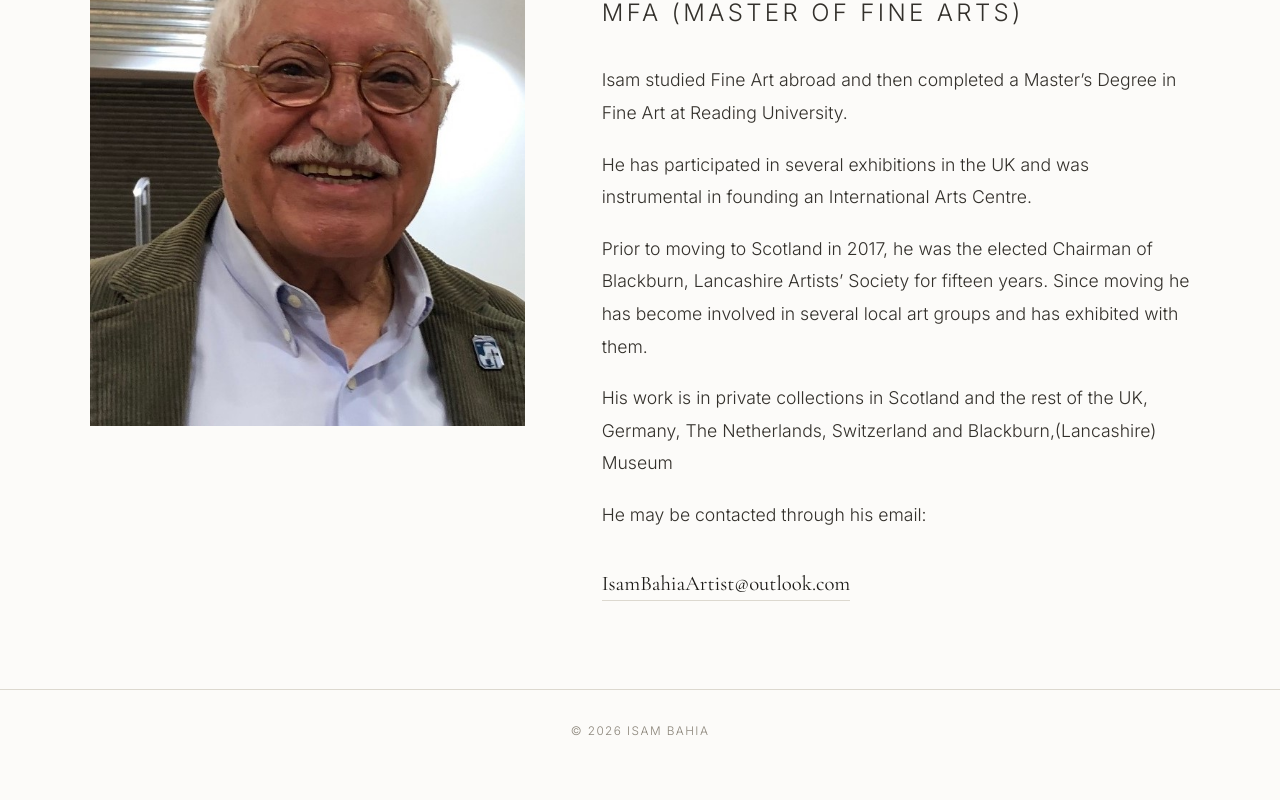
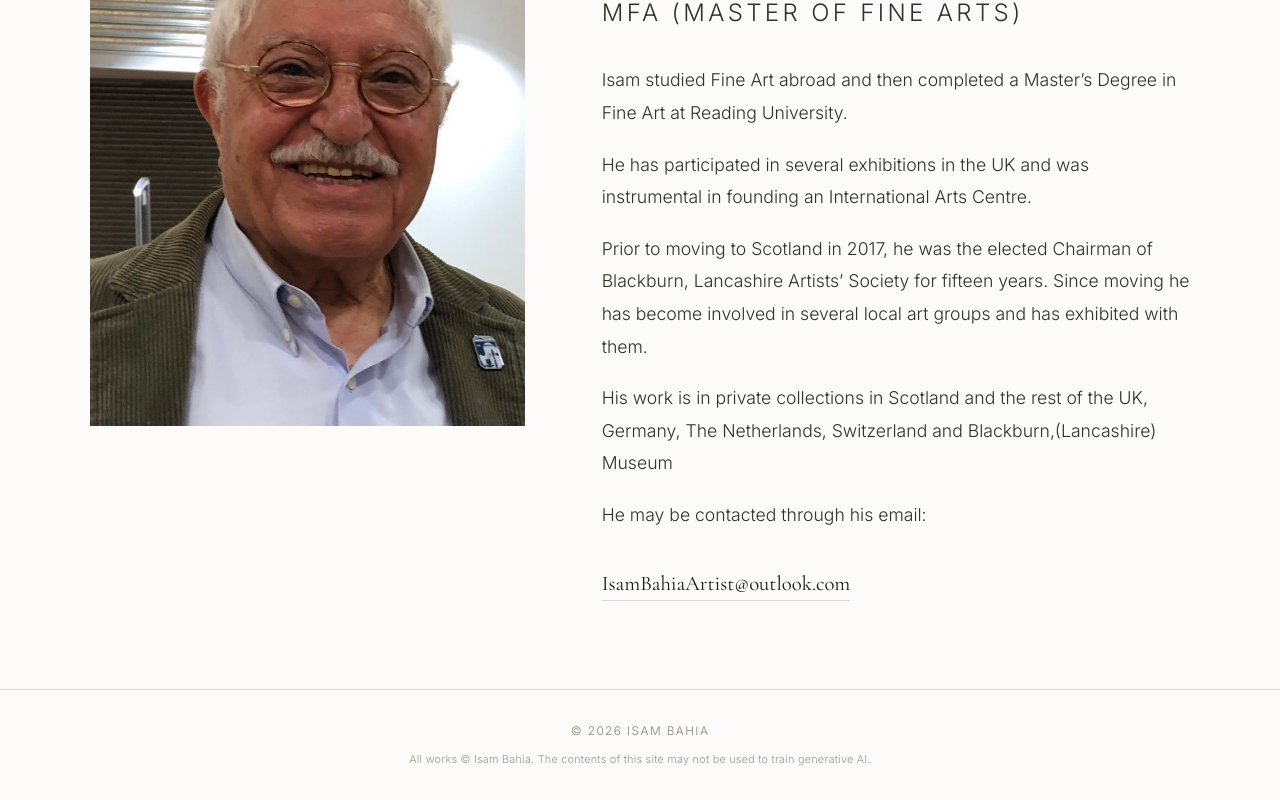
Before and after one commit to KianBahia/art-portfolio, a React (Vite) app: page /about in a window 1280 px wide. Shown: the part 277-1077 px from the top of the page. Before the commit the page ends 1050 px from the top, so only its background shows below. Built offline with nearby package versions, Linux system fonts and the light colour scheme.

Commit message:
Add favicon; block AI crawlers and add no-AI-training notice

```diff
--- a/index.html
+++ b/index.html
@@ -3,7 +3,74 @@
   <head>
     <meta charset="UTF-8" />
     <meta name="viewport" content="width=device-width, initial-scale=1.0" />
-    <title>Art Portfolio</title>
+    <meta name="theme-color" content="#fcfbf9" />
+    <link rel="icon" type="image/svg+xml" href="/favicon.svg" />
+
+    <!--
+      NOTICE / RESERVATION OF RIGHTS:
+      All images and text on this site are the copyrighted work of Isam Bahia.
+      They may NOT be used, reproduced, or included in any dataset for the
+      training or development of generative AI or machine-learning systems.
+      Text and data mining is reserved under Article 4 of EU Directive 2019/790.
+    -->
+    <meta name="robots" content="noai, noimageai" />
+
+    <!-- Primary SEO -->
+    <title>Isam Bahia — Artist &amp; Painter | Paintings Portfolio</title>
+    <meta
+      name="description"
+      content="The painting portfolio of Isam Bahia (MFA) — landscape, impressionist, still life, portrait and abstract work. A UK-based artist exhibiting across Scotland and England, with work in private collections throughout the United Kingdom and Europe."
+    />
+    <meta name="author" content="Isam Bahia" />
+    <link rel="canonical" href="https://isambahia.com/" />
+
+    <!-- Open Graph (link previews on Facebook, WhatsApp, LinkedIn, etc.) -->
+    <meta property="og:type" content="website" />
+    <meta property="og:site_name" content="Isam Bahia" />
+    <meta property="og:title" content="Isam Bahia — Artist &amp; Painter" />
+    <meta
+      property="og:description"
+      content="Paintings by Isam Bahia (MFA) — landscape, impressionist, still life and abstract work. A UK artist exhibiting across Scotland and England."
+    />
+    <meta property="og:url" content="https://isambahia.com/" />
+    <meta property="og:image" content="https://isambahia.com/artwork/IsamPortrait.jpg" />
+
+    <!-- Twitter / X card -->
+    <meta name="twitter:card" content="summary_large_image" />
+    <meta name="twitter:title" content="Isam Bahia — Artist &amp; Painter" />
+    <meta
+      name="twitter:description"
+      content="Paintings by Isam Bahia (MFA) — landscape, impressionist, still life and abstract work."
+    />
+    <meta name="twitter:image" content="https://isambahia.com/artwork/IsamPortrait.jpg" />
+
+    <!-- Structured data: who Isam is, for rich results -->
+    <script type="application/ld+json">
+      {
+        "@context": "https://schema.org",
+        "@type": "Person",
+        "name": "Isam Bahia",
+        "url": "https://isambahia.com/",
+        "image": "https://isambahia.com/artwork/IsamPortrait.jpg",
+        "email": "IsamBahiaArtist@outlook.com",
+        "jobTitle": "Artist and Painter",
+        "hasCredential": "MFA (Master of Fine Arts), University of Reading",
+        "knowsAbout": [
+          "Painting",
+          "Landscape painting",
+          "Impressionism",
+          "Still life",
+          "Portraiture",
+          "Abstract art"
+        ],
+        "workLocation": [
+          { "@type": "Country", "name": "United Kingdom" },
+          { "@type": "AdministrativeArea", "name": "Scotland" },
+          { "@type": "AdministrativeArea", "name": "England" }
+        ]
+      }
+    </script>
+
     <link rel="preconnect" href="https://fonts.googleapis.com" />
     <link rel="preconnect" href="https://fonts.gstatic.com" crossorigin />
     <link
--- a/src/App.jsx
+++ b/src/App.jsx
@@ -7,11 +7,18 @@ import Calendars from './components/Calendars.jsx';
 import About from './components/About.jsx';
 import { artist } from './data/artist.js';
 
-// Jump to the top whenever the route changes (e.g. Calendars -> Work).
+// Jump to the top AND set a per-page title whenever the route changes.
+const PAGE_TITLES = {
+  '/': 'Isam Bahia — Artist & Painter | Paintings Portfolio',
+  '/calendars': 'Calendars — Isam Bahia',
+  '/about': 'About — Isam Bahia',
+};
+
 function ScrollToTop() {
   const { pathname } = useLocation();
   useEffect(() => {
     window.scrollTo(0, 0);
+    document.title = PAGE_TITLES[pathname] || PAGE_TITLES['/'];
   }, [pathname]);
   return null;
 }
@@ -54,6 +61,10 @@ export default function App() {
         <span>
           © {new Date().getFullYear()} {artist.name}
         </span>
+        <span className="footer__note">
+          All works © {artist.name}. The contents of this site may not be used
+          to train generative AI.
+        </span>
       </footer>
       <Analytics />
     </div>
--- a/src/index.css
+++ b/src/index.css
@@ -593,9 +593,21 @@ a {
 .footer {
   border-top: 1px solid var(--line);
   padding: 2rem var(--pad);
+  display: flex;
+  flex-direction: column;
+  align-items: center;
+  gap: 0.6rem;
   text-align: center;
   color: var(--muted);
   font-size: 0.74rem;
   letter-spacing: 0.12em;
   text-transform: uppercase;
 }
+
+.footer__note {
+  text-transform: none;
+  letter-spacing: 0.02em;
+  font-size: 0.68rem;
+  max-width: 40rem;
+  opacity: 0.85;
+}
```
Also changed, not shown: public/favicon.svg (added), public/robots.txt (added), 1 other file (tests, documents, lock files or other folders).
